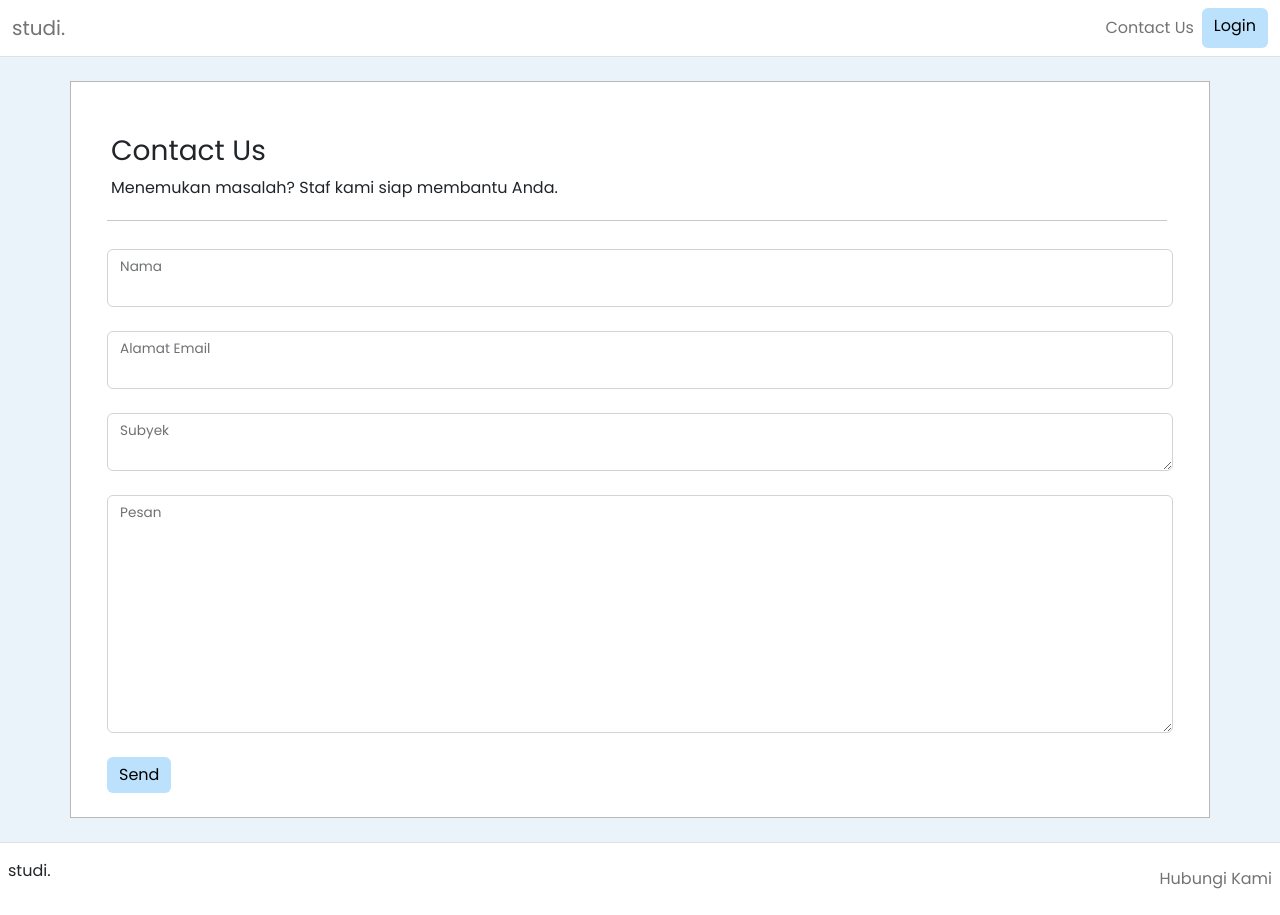
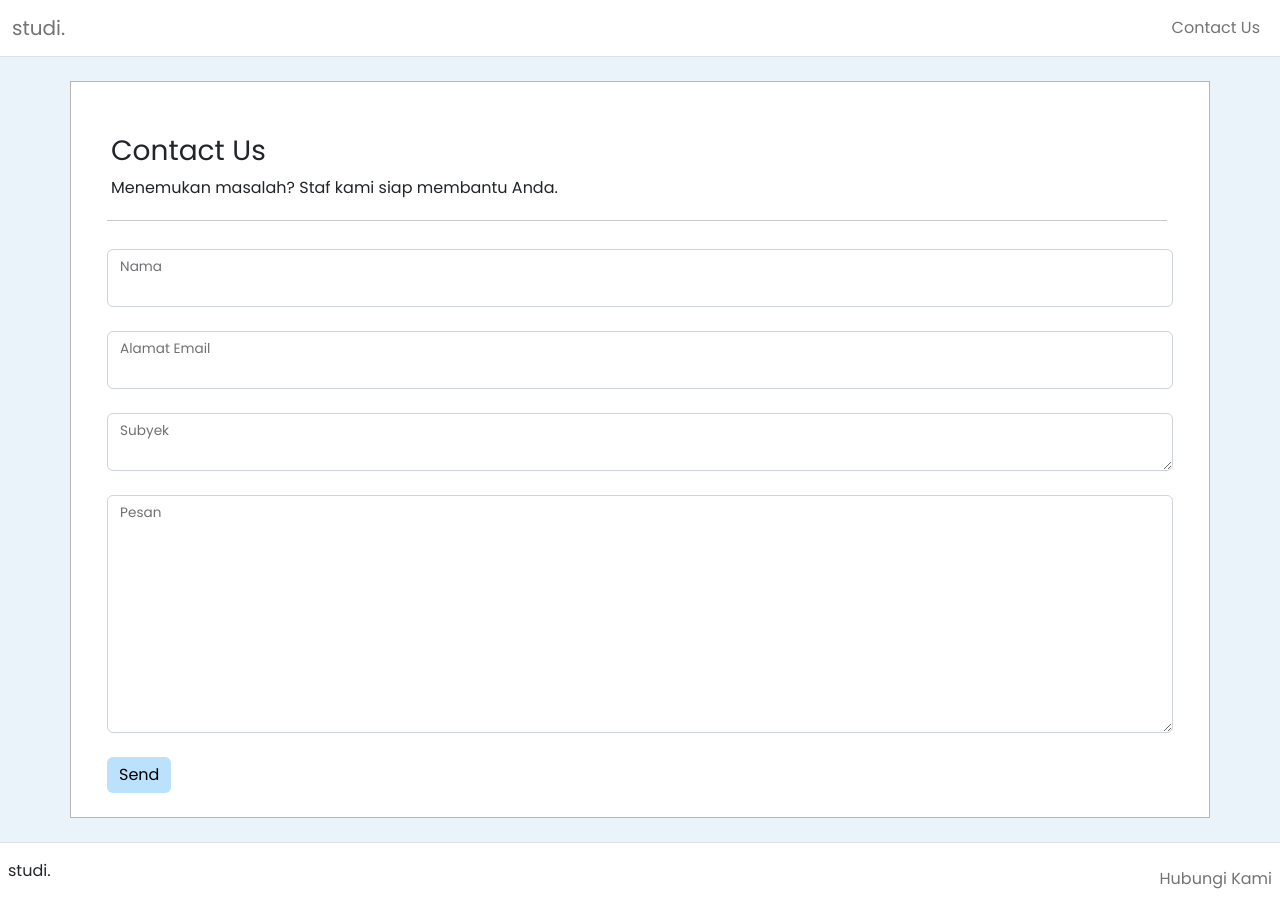
Before and after one commit to fareasy/web_UTS-alpro, a plain HTML site: page contact.html in a window 1280 px wide. Drawn offline with nearby package versions, Linux system fonts and the light colour scheme.

Commit message:
removed login

```diff
--- a/contact.html
+++ b/contact.html
@@ -27,8 +27,6 @@
               <li class="nav-item">
                 <a class="nav-link" href="contact.html">Contact Us</a>
               </li>
-              <a href="login.html" class="btn btn-primary" style="background-color: #bce1fd;color:black;border:none">Login</a>
-
             </ul>
           </div>
         </div>
```
